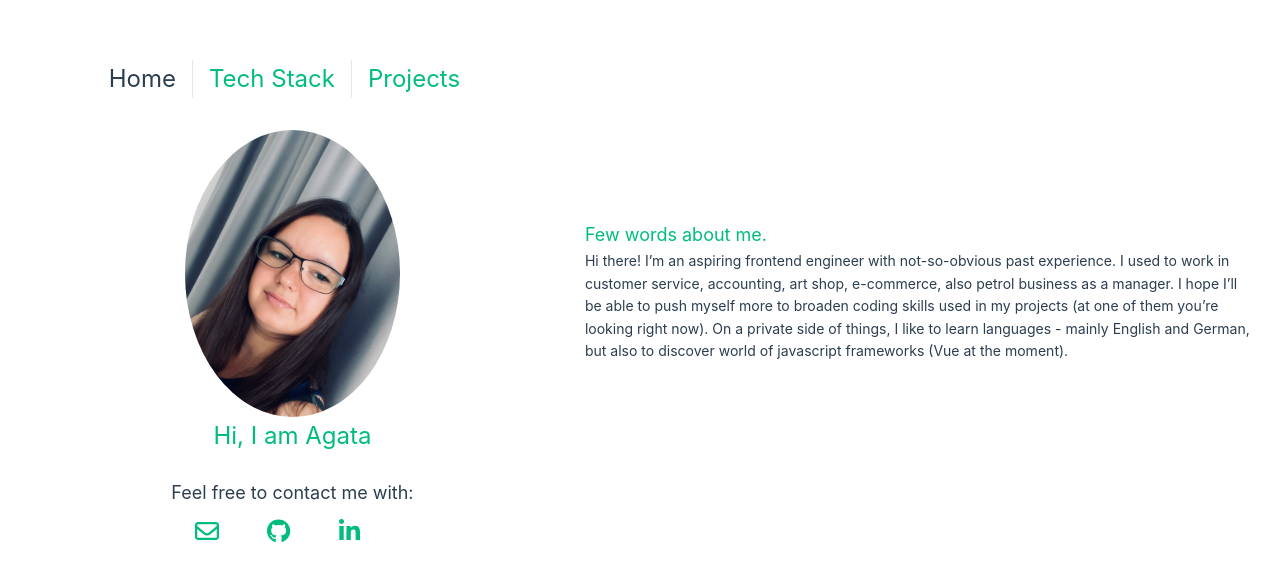
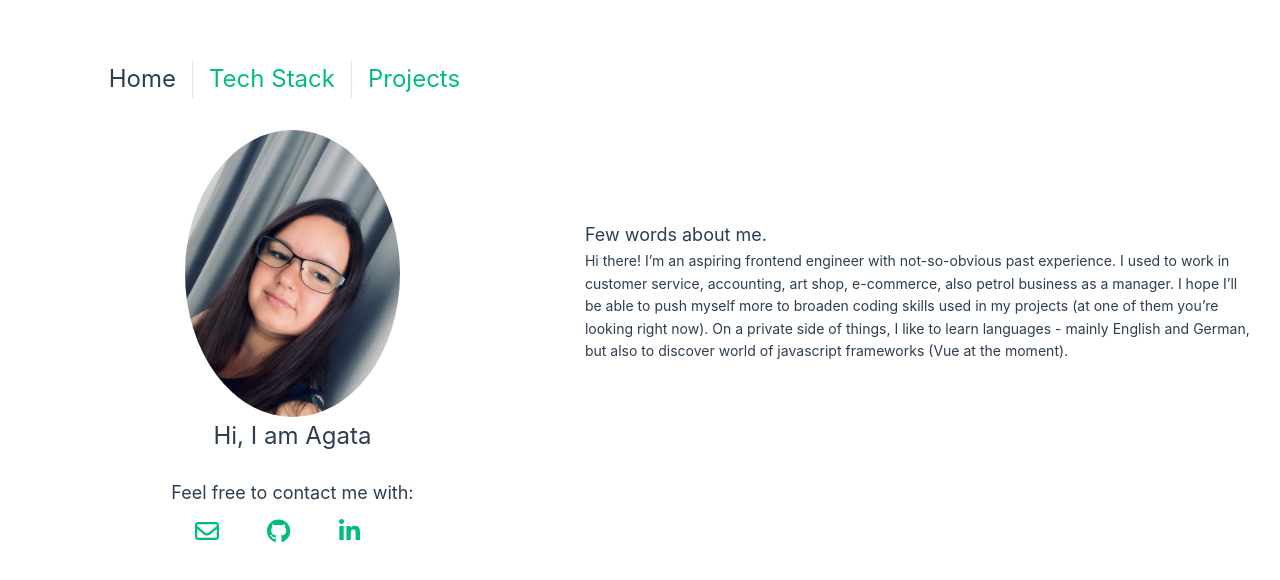
Before and after one commit to AgataBialoskorska/vuePortfolio, a Vue app: page / in a window 1280 px wide. Shown: the part 108-688 px from the top of the page. Built offline with nearby package versions, Linux system fonts and the light colour scheme.

Commit message:
remove colors class

```diff
--- a/src/components/WeatherAPI.vue
+++ b/src/components/WeatherAPI.vue
@@ -95,10 +95,8 @@
 		display: flex;
 		flex-direction: column;
 		flex-wrap: nowrap;
-		align-items: center;
 	}
 	.cityName {
 		font-weight: bold;
-		color: var(--green);
 	}
 </style>
--- a/src/views/HiSite.vue
+++ b/src/views/HiSite.vue
@@ -1,6 +1,6 @@
 <template name="hi">
 	<img alt="my photo" class="photo" src="@/components/img/agataCV.jpeg" />
-	<h1 class="green">Hi, I am Agata</h1>
+	<h1>Hi, I am Agata</h1>
 </template>
 
 <style scoped>
--- a/src/views/View-Home.vue
+++ b/src/views/View-Home.vue
@@ -1,6 +1,6 @@
 <template>
 	<div class="home">
-		<h2 class="green">Few words about me.</h2>
+		<h2>Few words about me.</h2>
 		<h3>
 			Hi there! I’m an aspiring frontend engineer with not-so-obvious past
 			experience. I used to work in customer service, accounting, art shop,
--- a/src/views/View-Stack.vue
+++ b/src/views/View-Stack.vue
@@ -1,6 +1,5 @@
 <template>
 	<div>
-		<h2 class="green">I work with:</h2>
 		<div class="gridStack">
 			<i class="fa-brands fa-square-github"></i>
 			<i class="fa-brands fa-node"></i>
```
